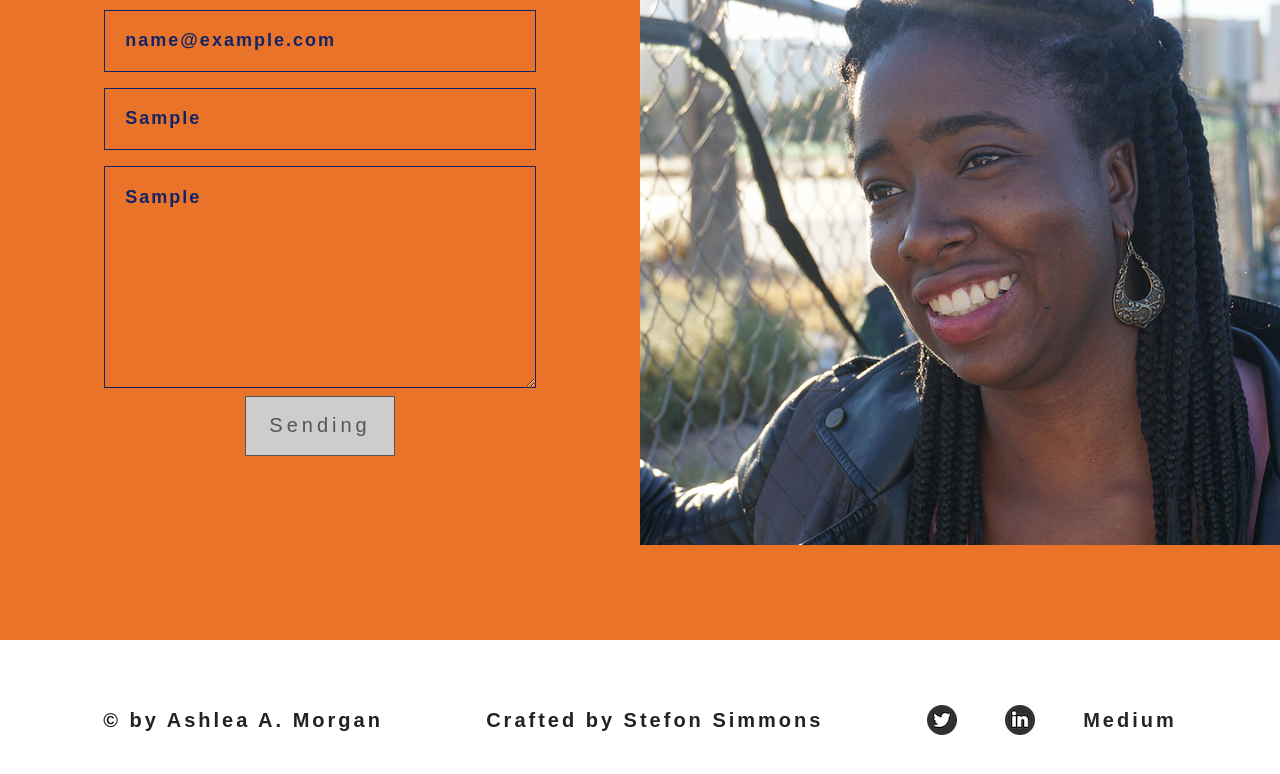
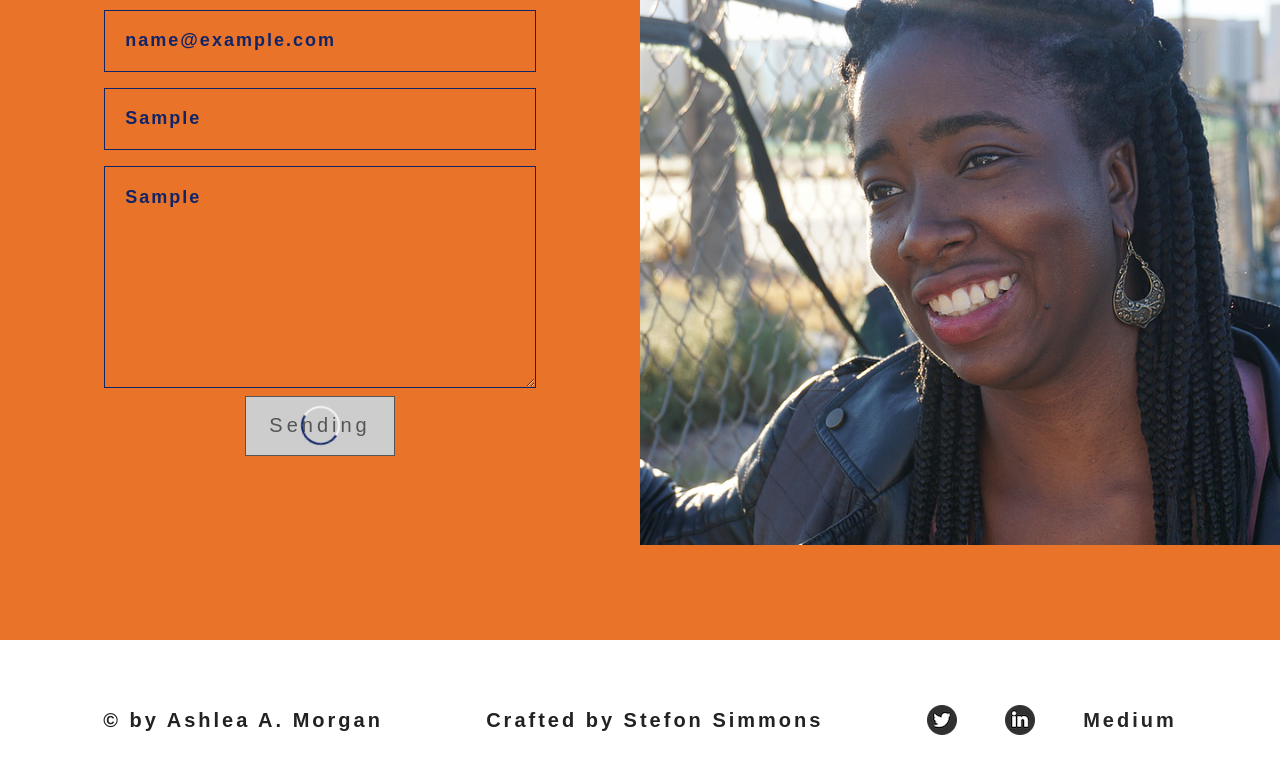
Before and after one commit to StefonSimmons/mango-main, a React (Create React App) app in the folder client/: page / in a window 1280 px wide. Both pictures are taken after typing "Sample", "name@example.com", "Sample", "Sample" into the empty fields and a click on the button "Send". Shown: the part 2827-3601 px from the top of the page. Built offline with nearby package versions, Linux system fonts and the light colour scheme; no server answers.

Commit message:
sending loading animation

```diff
--- a/client/src/components/ContactMe.jsx
+++ b/client/src/components/ContactMe.jsx
@@ -15,6 +15,10 @@ const flashIn = keyframes`
     box-shadow: 5px 5px 0px ${({ theme }) => theme.blue};
     background-color: rgb(0,100,0);
   }
+`
+const spin = keyframes`
+  0% { transform: rotate(0deg); }
+  100% { transform: rotate(360deg); }
 `
 
 const Bar = styled(ColorBar)`
@@ -131,8 +135,25 @@ const ThankYouMsg = styled.h4`
   }
 `
 
+const SendLoadingContainer = styled.div`
+  background-color: rgba(0,0,0,.2);
+  position: relative;
+  display: flex;
+  justify-content: center;
+  align-items: center;
+`
+const SendLoading = styled.div`
+  position: absolute;
+  height: 35px;
+  width: 35px;
+  border: 2px solid #f3f3f3;
+  border-left: 2px solid ${({theme})=>  theme.blue}};
+  border-bottom: 2px solid ${({theme})=>  theme.blue}};
+  border-radius: 50%;
+  animation: ${spin} 1.5s ease-in-out infinite
+`
 export default function ContactMe() {
-  const [sent, updateSent] = useState('')
+  const [sent, updateSent] = useState({ msg: '' })
   const [emailData, setEmailData] = useState(
     {
       name: '',
@@ -211,7 +232,10 @@ export default function ContactMe() {
             }} type="button">Send</SendBtn>
           }
           {sent.msg === 'sending' &&
-            <SendBtn disabled type="button" sendingColor="grey">Sending</SendBtn>
+            <SendLoadingContainer>
+              <SendBtn disabled type="button" sendingColor="grey">Sending</SendBtn>
+              <SendLoading></SendLoading>
+            </SendLoadingContainer>
           }
           {sent.msg === 'success' &&
             <ThankYouMsg>Thanks for the Message!</ThankYouMsg>
```
